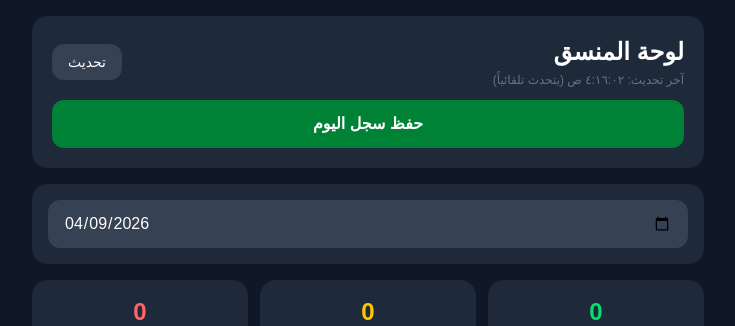
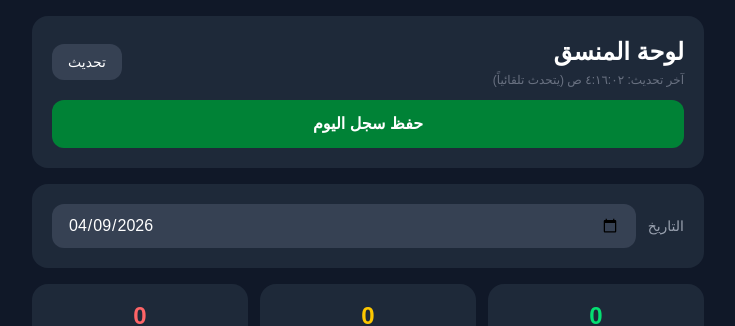
Before and after one commit to alkabby/utmn-coordinating, a Next.js app: page /admin in a window 1280 px wide. Shown: the top 326 px of the page, without its empty margins (272-1007 px from the left). Built offline with nearby package versions, Linux system fonts and the light colour scheme; no server answers.

Commit message:
style date picker in admin

```diff
--- a/app/admin/page.tsx
+++ b/app/admin/page.tsx
@@ -141,13 +141,22 @@ export default function AdminPage() {
           )}
         </div>
 
-        <div className="bg-gray-800 rounded-2xl p-4">
+        <div className="bg-gray-800 rounded-2xl p-5 flex items-center gap-3">
+          <label className="text-gray-400 text-sm shrink-0">التاريخ</label>
           <input
             type="date"
             value={date}
             onChange={(e) => setDate(e.target.value)}
-            className="w-full bg-gray-700 text-white rounded-xl px-4 py-3 outline-none"
+            className="flex-1 bg-gray-700 text-white rounded-xl px-4 py-2.5 outline-none focus:ring-2 focus:ring-blue-500"
           />
+          {date !== TODAY && (
+            <button
+              onClick={() => setDate(TODAY)}
+              className="shrink-0 text-xs text-blue-400 hover:text-blue-300 transition"
+            >
+              اليوم
+            </button>
+          )}
         </div>
 
         <div className="grid grid-cols-3 gap-3">
```
